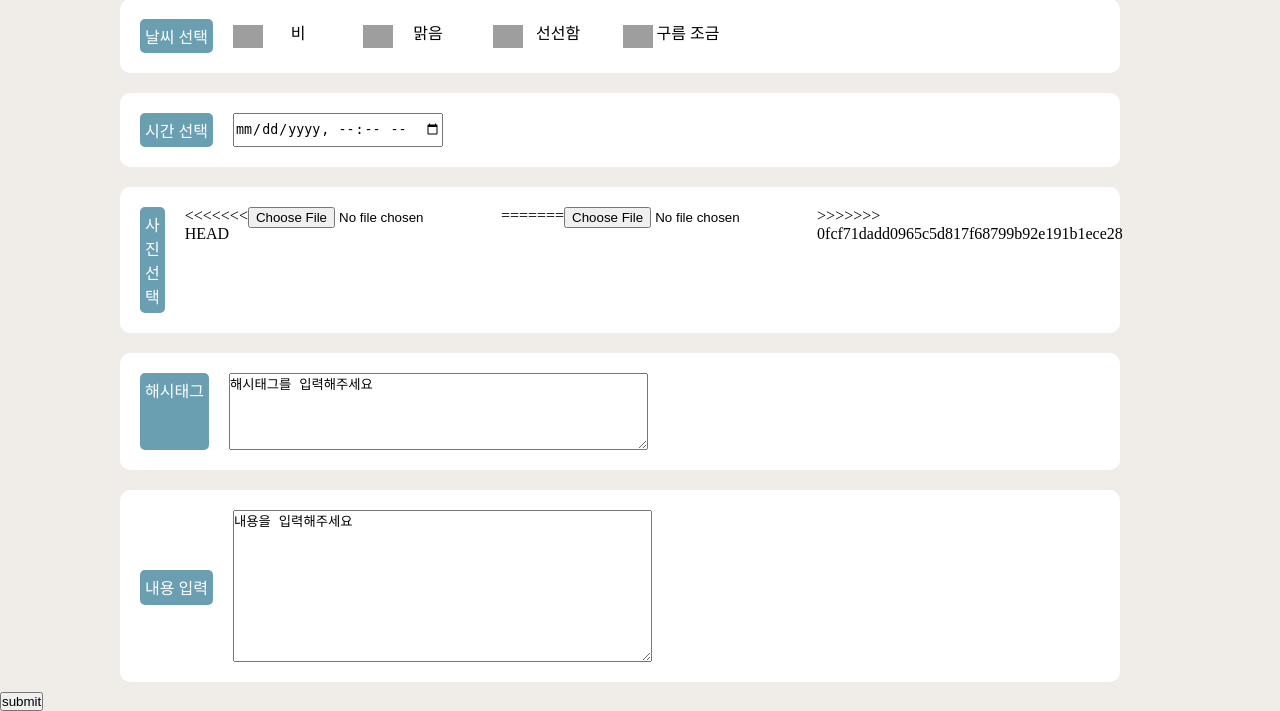
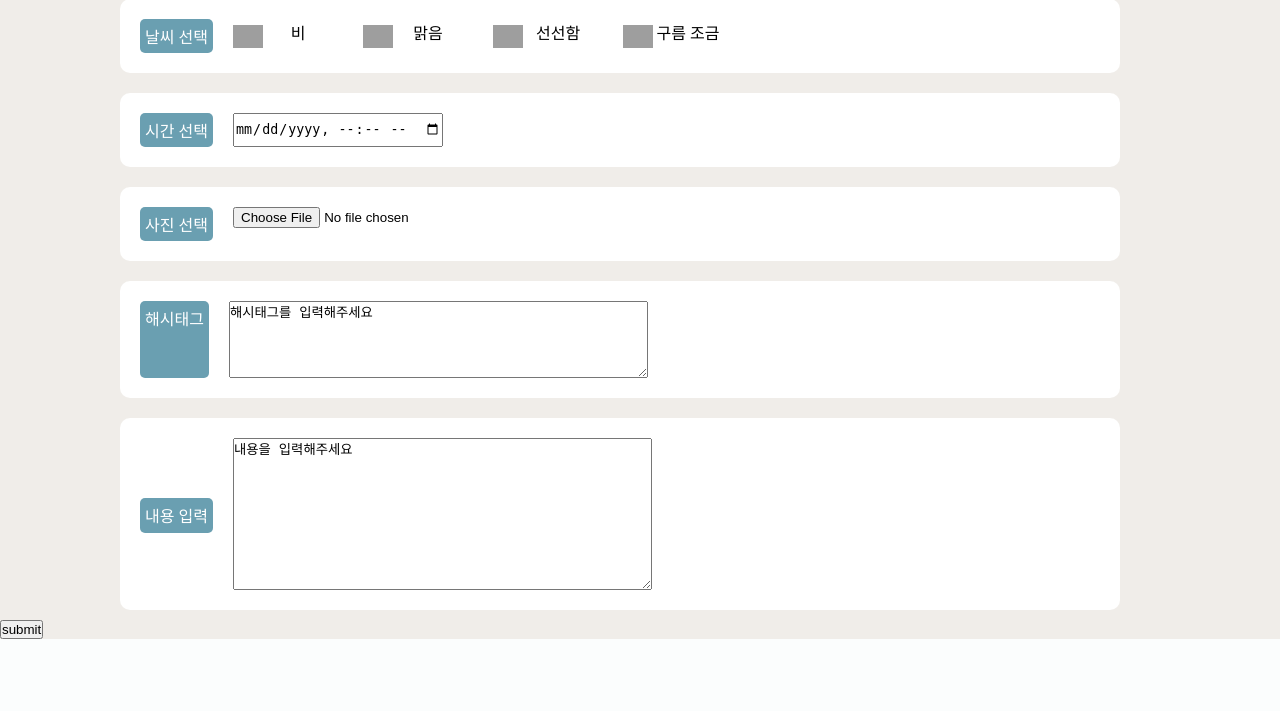
Before and after one commit to sssson/ss, a Django app: page /post/ in a window 1280 px wide. Shown: the part 185-896 px from the top of the page. After the commit the page ends 824 px from the top, so only its background shows below. Run offline with Django 3.2, Linux system fonts and the light colour scheme; some web fonts are replaced; grey boxes are pictures that could not be loaded.

Commit message:
최종합본

```diff
--- a/firstapp/models.py
+++ b/firstapp/models.py
@@ -10,7 +10,7 @@ class Blog(models.Model):
     hashtag = models.TextField(max_length=20) #해시태그는 하나만 적을 수 있도록 하는 게 편할듯
     weather = models.TextField() #4개로 구분 - cloudy, sunny, rainy, snowy
     images = models.ImageField(upload_to ="images", blank = True, null = True)
-    author = models.ForeignKey('user.User', on_delete=models.CASCADE, null=True) #작성자
+    author = models.ForeignKey(User, on_delete=models.CASCADE, null=True) #작성자
     created_at = models.DateTimeField(auto_now_add=True) #작성시각
     #pub_date = models.DateTimeField('data published')
     body = models.TextField(max_length=200) #글 본문
--- a/firstapp/views.py
+++ b/firstapp/views.py
@@ -46,7 +46,6 @@ def create(request):
     post_blog = Blog()
     post_blog.body = request.POST['body']
     post_blog.hashtag = request.POST['hashtag']
-    post_blog.author = request.POST['author']
     post_blog.created_at = timezone.now()
     post_blog.images = request.FILES['images']
     post_blog.save()
--- a/templates/blog/post.html
+++ b/templates/blog/post.html
@@ -43,12 +43,8 @@
         <div class="body3">
             <div class="photo-wrapper">
                 <btn class="btn_photo">사진 선택</btn>
-<<<<<<< HEAD
                 <input type="file" name = "images">
                 <!-- <input type="file" name="images" accept="image/*" onchange="setThumbnail(event);"/>    -->
-=======
-                <input type="file" name="images" accept="images/*" onchange="setThumbnail(event);"/>
->>>>>>> 0fcf71dadd0965c5d817f68799b92e191b1ece28
             </div>
         </div>
 
```
Also changed, not shown: db.sqlite3, media/images/3.png (added).
